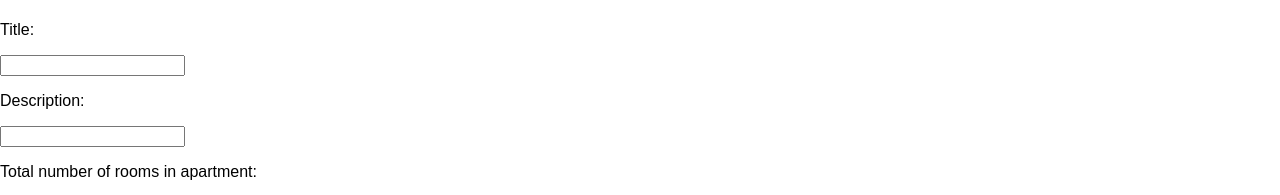
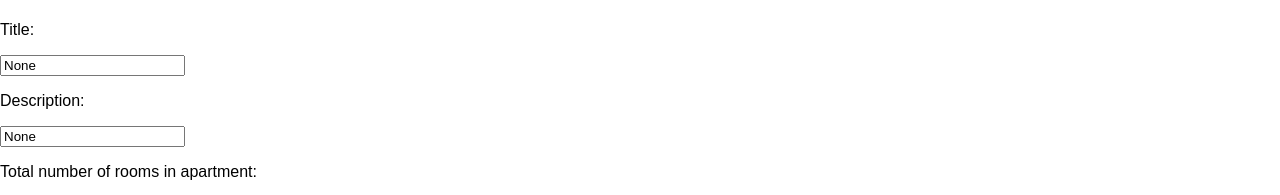
Before and after one commit to googleinterns/step120-2020, a React (Create React App) app: page /makeListing in a window 1280 px wide. Shown: the part 199-394 px from the top of the page. Built offline with nearby package versions, Linux system fonts and the light colour scheme.

Commit message:
Create a function that generates a default value for the inputs based on the input type

```diff
--- a/src/MakeListingDisplay/components/InputField.jsx
+++ b/src/MakeListingDisplay/components/InputField.jsx
@@ -3,7 +3,7 @@ import React from 'react';
 /** Functional Component that creates an input field. Takes in a fieldName and fieldType as props
 to fill in the name and type attributes of the input element, respectively */
 function InputField(props) {
-    const defaultValue = (props.fieldType === "number") ? "0" : null;
+    const defaultValue = setDefault(props.fieldType);
     return (
         <div>
             <p>{props.fieldHeader}</p>
@@ -12,4 +12,27 @@ function InputField(props) {
     );
 }
 
+function setDefault(type){
+    switch(type){
+        case "number":
+            return "0";
+        case "text":
+            return "None";
+        case "date":
+            const today = new Date();
+            let day = today.getDate();
+            let month = today.getMonth();
+            const year = today.getFullYear();
+            if(day<10) {
+                day='0'+day;
+            }
+            if(month<10) {
+                month='0'+month;
+            }
+            return year+'-'+day+'-'+month;
+        default:
+            return "N/A";
+    }
+}
+
 export default InputField;
--- a/src/MakeListingDisplay/components/MakeListingDisplay.jsx
+++ b/src/MakeListingDisplay/components/MakeListingDisplay.jsx
@@ -12,7 +12,7 @@ class MakeListingDisplay extends Component {
                 <div id="header">
                     <h1>Post a Listing</h1>
                 </div>
-                <form action="/listings" id="listingForm" method="POST">
+                <form id="listingForm" >
                     <InputField fieldHeader="Title:" fieldName="title" fieldType="text" />
                     <InputField fieldHeader="Description:" fieldName="description" fieldType="text" />
                     <InputField fieldHeader="Total number of rooms in apartment:" fieldName="numRooms" fieldType="number" />
```
